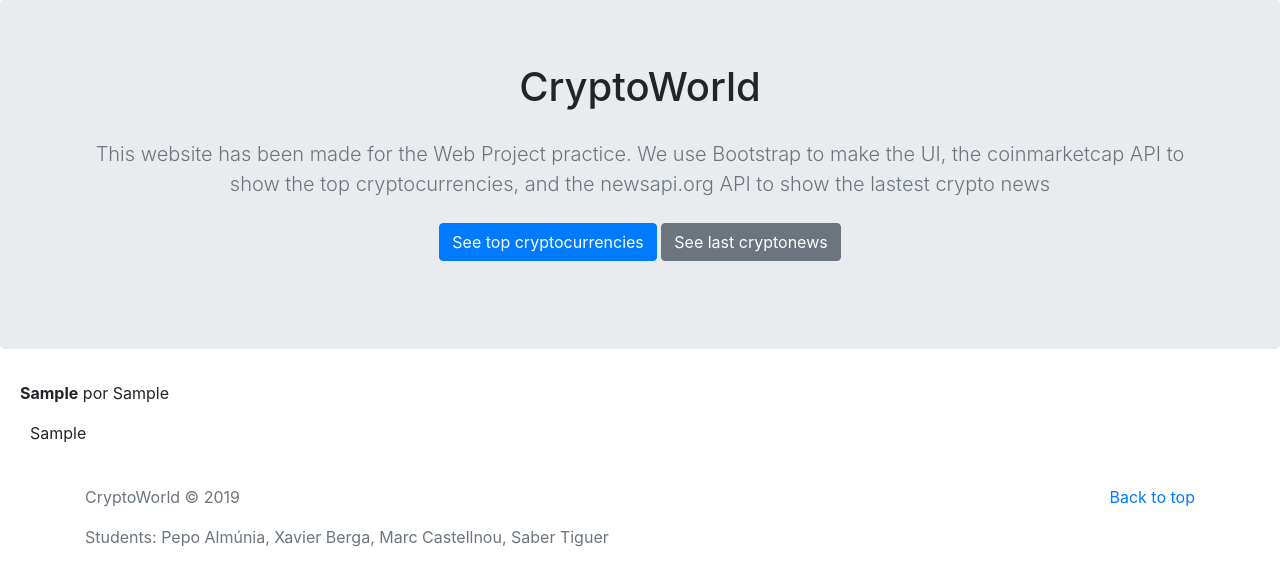
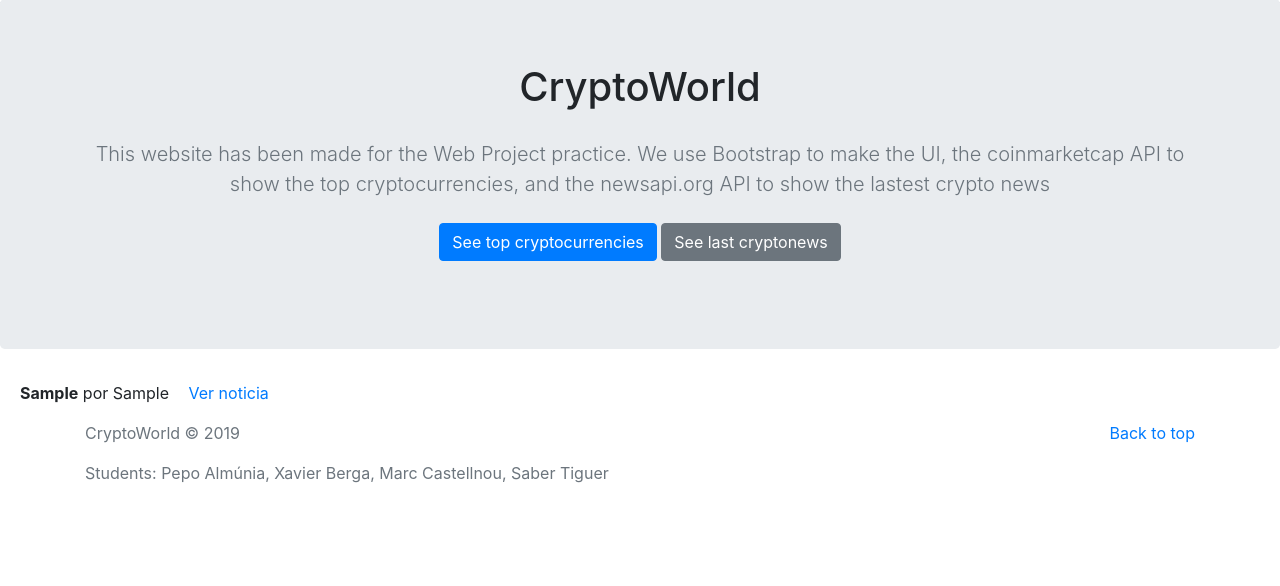
Before and after one commit to MarCastellnou/Deriverable-2_Proj-Web, a Django app: page /noticias/ in a window 1280 px wide. Shown: the part 68-654 px from the top of the page. Run offline with Django 3.2, Linux system fonts and the light colour scheme; tables that the repository leaves empty hold one stand-in row (values such as "Sample post"); some libraries are stand-ins or nearby versions.

Commit message:
details_noticia

```diff
--- a/Project/Templates/noticias.html
+++ b/Project/Templates/noticias.html
@@ -12,17 +12,15 @@
                      {% if user.is_authenticated %}
                  <a style="margin-left: 20px" href="{% url 'add_noticia'%}">Añadir noticia</a>
                 {% for i in noticia %}
-                    <p><b style="margin-left: 20px">{{ i.titular }}</b>   por {{ i.user }}  <a style="margin-left: 15px"
-                                                                                      href="{% url 'update_noticia' i.pk %}">Modificar Noticia</a>
+                    <p><b style="margin-left: 20px">{{ i.titular }}</b>   por {{ i.user }}  <a style="margin-left: 15px" href="{% url 'detail_noticia' i.pk %}">Ver noticia</a> <h7>|</h7>
+                                                                                     <a href="{% url 'update_noticia' i.pk %}"> Modificar Noticia</a>
                         <h7>|</h7> <a href="{% url 'delete_noticia' i.pk %}">Eliminar Noticia</a></p>
-                    <p style="margin-left: 30px">{{ i.cuerpo }}
                     </p>
                 {% endfor %}
 
                          {% else %}
                 {% for i in noticia %}
-                     <p><b style="margin-left: 20px">{{ i.titular }}</b>   por {{ i.user }}
-                    <p style="margin-left: 30px">{{ i.cuerpo }}</p><br>
+                     <p><b style="margin-left: 20px">{{ i.titular }}</b>   por {{ i.user }}  <a style="margin-left: 15px" href="{% url 'detail_noticia' i.pk %}">Ver noticia</a>
                 {% endfor %}
                     {% endif %}
                 {% endblock %}
--- a/Project/criptomonedasapp/urls.py
+++ b/Project/criptomonedasapp/urls.py
@@ -8,4 +8,5 @@
     path('noticias/add_noticia/', views.addNoticia.as_view(), name='add_noticia'),
     path('noticias/update_noticia/<int:pk>', views.updateNoticia.as_view(), name='update_noticia'),
     path('noticias/delete_noticia/<int:pk>', views.deleteNoticia.as_view(), name='delete_noticia'),
+    path('noticias/detail_noticia/<int:pk>', views.detailNoticia.as_view(), name='detail_noticia'),
 ]
--- a/Project/criptomonedasapp/views.py
+++ b/Project/criptomonedasapp/views.py
@@ -1,7 +1,7 @@
 from django.core.exceptions import PermissionDenied
 from django.shortcuts import render
 from django.contrib.auth.mixins import LoginRequiredMixin
-from django.views.generic import UpdateView, CreateView, DeleteView
+from django.views.generic import UpdateView, CreateView, DeleteView, DetailView
 from .forms import NoticiaForm
 from .models import *
 import json
@@ -62,3 +62,7 @@
             return super(deleteNoticia, self).dispatch(request, *args, **kwargs)
         else:
             raise PermissionDenied
+
+class detailNoticia(DetailView):
+    template_name = 'detail/news_detail.html'
+    model = Noticia
```
Also changed, not shown: Project/Templates/detail/news_detail.html (added, +8 -0 lines).
